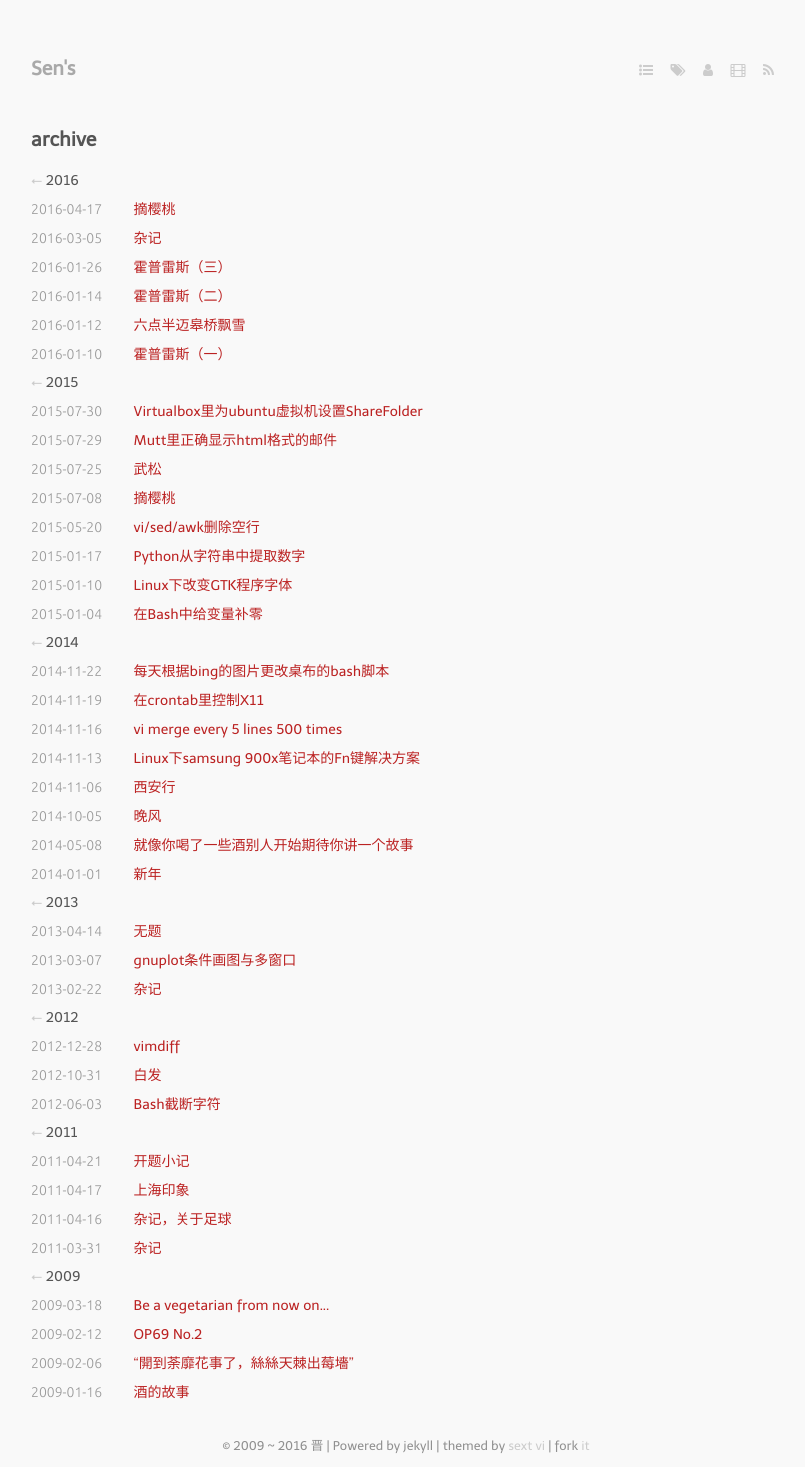
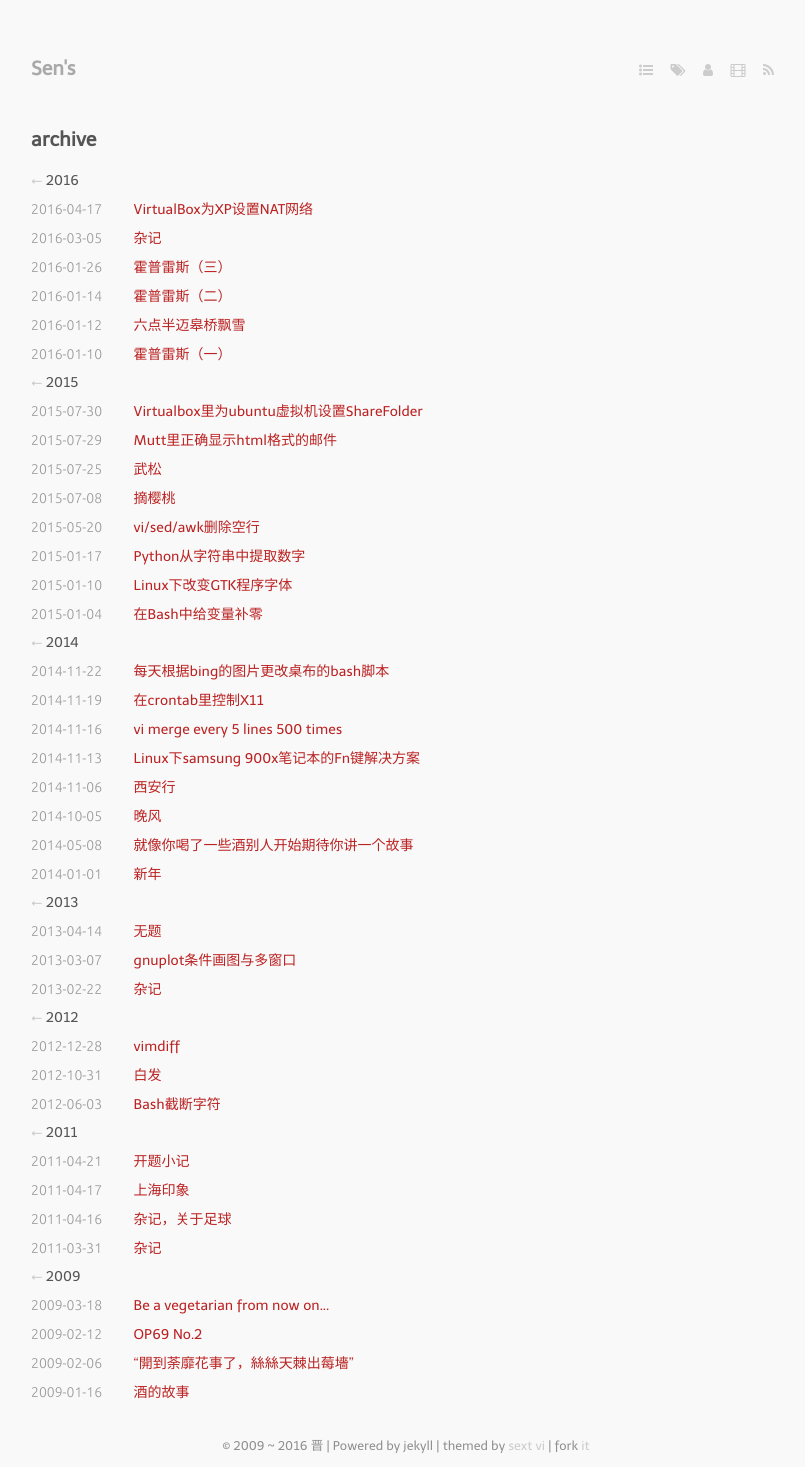
Before and after one commit to shengjin/shengjin.github.io, a Jekyll site: the page built from archive.markdown, in a window 1280 px wide. Shown: the whole page, without its empty margins (234-1039 px from the left). Built offline with Jekyll 4.4.1, drawn with Linux system fonts in a browser that asks for light colours; nearby versions of some CDN libraries; some web fonts are replaced.

Commit message:
add virtualbox net setting title

```diff
--- a/_posts/2016-04-17-virtualbox-net.markdown
+++ b/_posts/2016-04-17-virtualbox-net.markdown
@@ -1,5 +1,5 @@
 ---
-title: 摘樱桃
+title: VirtualBox为XP设置NAT网络
 layout: post
 tags:
   - virtualbox
```
